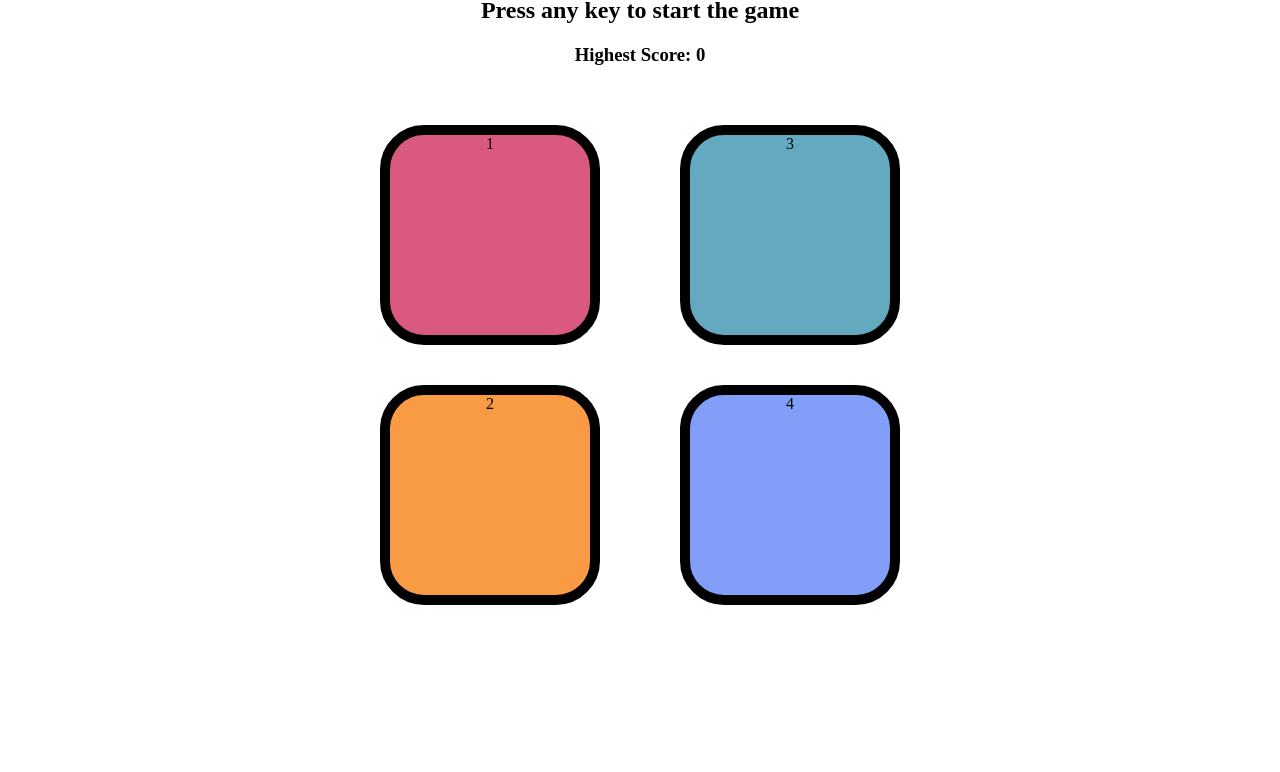
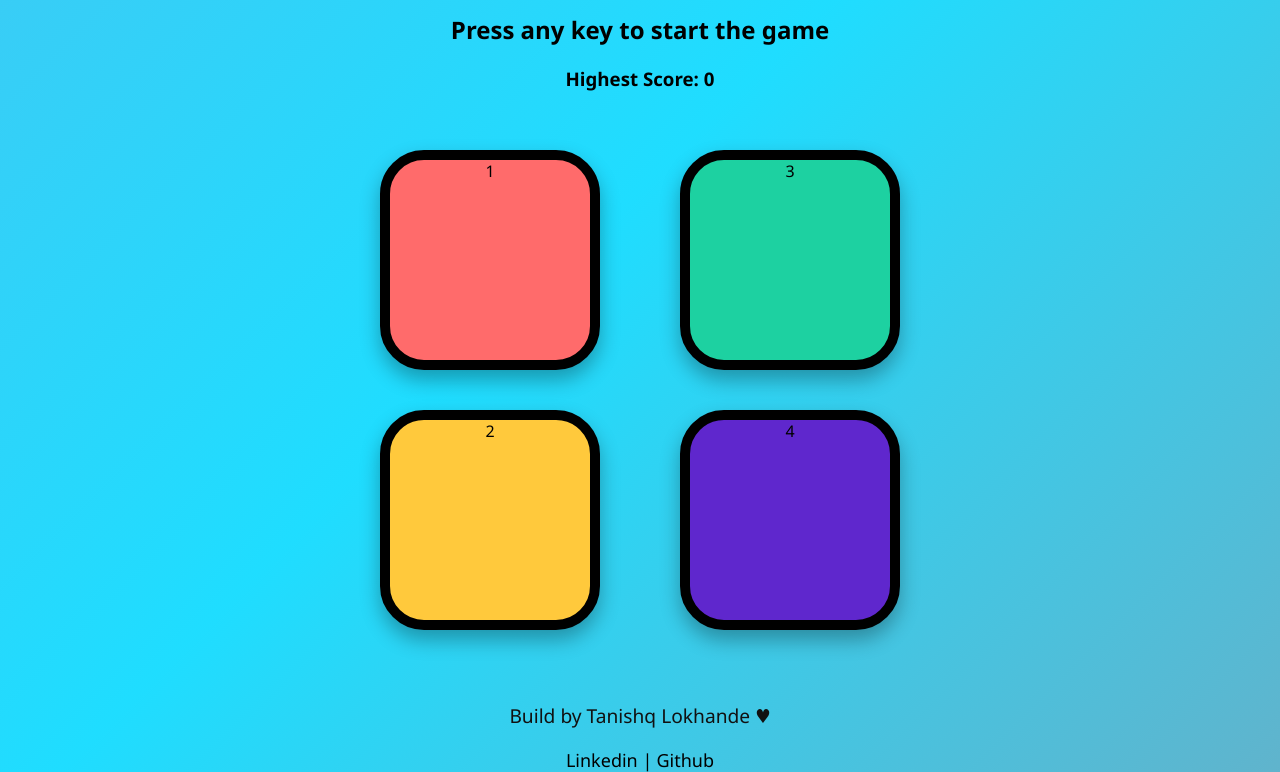
Before and after one commit to Tanixhq23/Web-Development-Projects, a plain HTML site: page Simon Says/index.html in a window 1280 px wide. Shown: the part 83-855 px from the top of the page. Before the commit the page ends 800 px from the top, so only its background shows below. Drawn offline with Linux system fonts and the light colour scheme.

Commit message:
Background changes were made

```diff
--- a/Simon Says/index.html
+++ b/Simon Says/index.html
@@ -20,6 +20,9 @@
         <div class="btn purple" type="button" id="purple">4</div>
       </div>
     </div>
+    <p class="Buildby">Build by Tanishq Lokhande &#9829</p>
+    <a href="https://www.linkedin.com/in/tanishq-lokhande-4aa238241/" class="social">Linkedin |</a>
+    <a href="https://www.linkedin.com/in/tanishq-lokhande-4aa238241/" class="social">Github</a>
     <script src="app.js"></script>
   </body>
 </html>
--- a/Simon Says/style.css
+++ b/Simon Says/style.css
@@ -1,35 +1,106 @@
-body{
+/* Engaging, vibrant animated gradient background */
+body {
     text-align: center;
+    margin: 0;
+    height: 100vh;
+    background: linear-gradient(-45deg, #ff4e50, #1fddff, #a18cd1, #fbc2eb);
+    background-size: 600% 600%;
+    animation: gradientFlow 18s ease infinite;
+    font-family: 'Segoe UI', Tahoma, Geneva, Verdana, sans-serif;
+    transition: all 0.5s ease-in-out;
+    overflow-x: hidden;
 }
-.btn{
+
+@keyframes gradientFlow {
+    0% {
+        background-position: 0% 50%;
+    }
+    50% {
+        background-position: 100% 50%;
+    }
+    100% {
+        background-position: 0% 50%;
+    }
+}
+
+/* Simon Says buttons */
+.btn {
     height: 200px;
-    width:200px;
+    width: 200px;
     border-radius: 20%;
     border: 10px solid black;
-    margin : 2.5rem;
+    margin: 2.5rem;
+    box-shadow: 0 10px 20px rgba(0, 0, 0, 0.3);
+    transition: transform 0.2s ease, box-shadow 0.3s ease;
 }
 
-.btn-container{
+.btn:active {
+    transform: scale(0.96);
+    box-shadow: 0 5px 10px rgba(0, 0, 0, 0.4);
+}
+
+/* Container */
+.btn-container {
     display: flex;
     justify-content: center;
-}
-.yellow{
-    background-color: #f99b45;
-}
-.red{
-    background-color: #d95980;
-}
-.green{
-    background-color: #63aac0;
-}
-.purple{
-    background-color: #819ff9;
+    flex-wrap: wrap;
 }
 
-.flash{
-    background-color: white;
+/* Button colors */
+.yellow {
+    background-color: #ffc93c;
 }
 
-.userflash{
-    background-color: green;
+.red {
+    background-color: #ff6b6b;
 }
+
+.green {
+    background-color: #1dd1a1;
+}
+
+.purple {
+    background-color: #5f27cd;
+}
+
+/* Flash effects */
+.flash {
+    background-color: white !important;
+    transition: background-color 0.2s ease;
+}
+
+.userflash {
+    background-color: green !important;
+    transition: background-color 0.2s ease;
+}
+
+/* Social link */
+.social {
+    text-decoration: none;
+    font-size: large;
+    color: black;
+}
+
+/* Footer text */
+.Buildby {
+    font-size: larger;
+    margin-top: 2rem;
+    color: #111;
+}
+
+/* Heading */
+h1 {
+    text-decoration: underline;
+    color: #222;
+    text-shadow: 2px 2px 6px rgba(0, 0, 0, 0.3);
+    margin-top: 2rem;
+}
+
+/* Mobile adjustments */
+@media (max-width: 768px) {
+    .btn {
+        height: 140px;
+        width: 140px;
+        margin: 1rem;
+    }
+}
```
